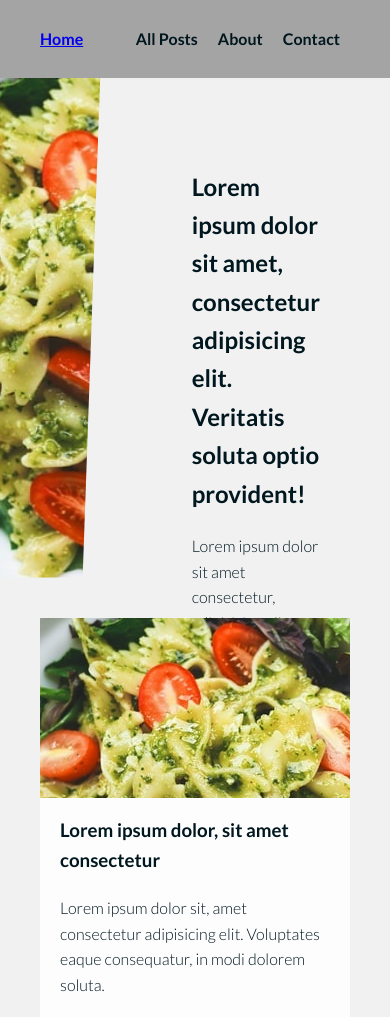
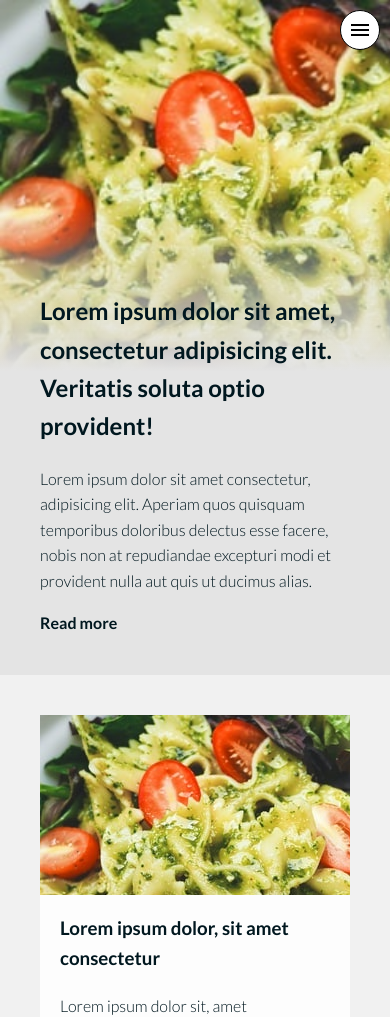
Before and after one commit to simonnineteen90/food-blog, a Flask app: page / in a window 390 px wide. Shown: the top 1017 px of the page. Run offline with Flask 2, Linux system fonts and the light colour scheme.

Commit message:
media queries for hero image

```diff
--- a/static/css/styles.css
+++ b/static/css/styles.css
@@ -52,6 +52,24 @@ body {
   display: flex;
   justify-content: flex-end;
   background-color: var(--color-white);
+  background: linear-gradient(90deg, rgba(0, 12, 23, 0) 30%, #e4e4e4 55%), url(/static/images/hero-image.jpg);
+  background-size: cover;
+}
+@media only screen and (max-width: 800px) {
+  .hero {
+    height: 70rem;
+    flex-direction: column;
+    background: linear-gradient(180deg, rgba(0, 12, 23, 0) 30%, #e4e4e4 55%), url(/static/images/hero-image.jpg);
+    background-size: cover;
+  }
+}
+@media only screen and (max-width: 600px) {
+  .hero {
+    height: 80vh;
+    flex-direction: column;
+    background: linear-gradient(180deg, rgba(0, 12, 23, 0) 30%, #e4e4e4 55%), url(/static/images/hero-image.jpg);
+    background-size: cover;
+  }
 }
 
 .main-content {
@@ -119,57 +137,22 @@ label {
   margin: 20px 0 10px 0;
 }
 
-/* nav {
-    width: 100%;
-    height: 60px;
-    background-color: #FDFDFD;
-    position: absolute;
-    top: 0;
-    left: 0;
-
-    display: flex;
-    justify-content: center;
-    align-items: center;
-
-    font-size: 1.6rem;
-
-
-}
-
-.nav_container {
-    width: 1000px;
-    height: inherit;
-
-    display: flex;
-    justify-content: space-between;
-    align-items: center;
-}
-
-nav ul {
-
-    height: 100%;
-    padding:0;
-    list-style: none;
-
-    display: flex;
-    flex-direction: row;
-    align-items: center;
-    justify-content: flex-end;
-
-}
-
-nav ul li {
-
-    font-weight: 700;
-    margin: 0 10px;
-}
-
-.nav-home {
-    font-weight: 700;
-} */
 .navigation {
   font-size: 1.6rem;
   font-weight: 700;
+}
+@media only screen and (max-width: 600px) {
+  .navigation {
+    display: none;
+  }
+}
+.navigation a {
+  text-decoration: none;
+  color: inherit;
+}
+.navigation a:hover {
+  color: orangered;
+  transition: all 0.2s;
 }
 .navigation__home {
   margin-left: 4rem;
@@ -183,27 +166,28 @@ nav ul li {
 .navigation__links li {
   margin: 1rem;
 }
-.navigation__links a {
-  text-decoration: none;
-  color: inherit;
-}
-.navigation__links a:hover {
-  color: orangered;
-  transition: all 0.2s;
-}
 
 .hero__image {
   flex: 0 0 50%;
-  background: orangered;
-  background: url(/static/images/hero-image.jpg);
   background-repeat: no-repeat;
   background-size: cover;
   clip-path: polygon(0 0, 89% 0, 80% 100%, 0% 100%);
+}
+@media only screen and (max-width: 600px) {
+  .hero__image {
+    flex: 0 0 40%;
+  }
 }
 .hero__content {
   flex: 0 0 50%;
   padding: 7rem;
   font-size: 1.6rem;
+}
+@media only screen and (max-width: 600px) {
+  .hero__content {
+    flex: 0 0 60%;
+    padding: 4rem;
+  }
 }
 .hero__content a {
   text-decoration: none;
@@ -227,4 +211,36 @@ nav ul li {
   padding: 0 2rem;
 }
 
+.ham {
+  position: fixed;
+  top: 1rem;
+  right: 1rem;
+  width: 4rem;
+  height: 4rem;
+  border: black solid 1px;
+  border-radius: 50%;
+  background: white;
+  cursor: pointer;
+}
+
+.closeIcon {
+  display: none;
+}
+
+.mobile-menu {
+  position: fixed;
+  top: 0;
+  left: 0;
+  right: 0;
+  bottom: 0;
+  width: 100%;
+  height: 100vh;
+  background: black;
+  color: white;
+  display: none;
+  transition: transform 0.2s;
+  list-style: none;
+  padding-top: 4rem;
+}
+
 /*# sourceMappingURL=styles.css.map */
--- a/static/sass/_components.scss
+++ b/static/sass/_components.scss
@@ -58,65 +58,32 @@ label {
 
 
 // *************
-// NAV version 1
-
-/* nav {
-    width: 100%;
-    height: 60px;
-    background-color: #FDFDFD;
-    position: absolute;
-    top: 0;
-    left: 0;
-
-    display: flex;
-    justify-content: center;
-    align-items: center;
-
-    font-size: 1.6rem;
-
-
-}
-
-.nav_container {
-    width: 1000px;
-    height: inherit;
-
-    display: flex;
-    justify-content: space-between;
-    align-items: center;
-}
-
-nav ul {
-
-    height: 100%;
-    padding:0;
-    list-style: none;
-
-    display: flex;
-    flex-direction: row;
-    align-items: center;
-    justify-content: flex-end;
-
-}
-
-nav ul li {
-
-    font-weight: 700;
-    margin: 0 10px;
-}
-
-.nav-home {
-    font-weight: 700;
-} */
-
-
-
-// *************
 // NAV version 2
 
 .navigation {
     font-size: 1.6rem;
     font-weight: 700;
+
+    @media only screen and (max-width:600px) {
+        display: none;
+    }
+
+
+    & a {
+        text-decoration: none;
+        color: inherit;
+
+        &:hover {
+            color: orangered;
+            transition: all .2s;
+
+        }
+
+
+
+    }
+
+
 
     &__home {
         margin-left: 4rem;
@@ -132,16 +99,6 @@ nav ul li {
             margin: 1rem;
         }
 
-        & a {
-            text-decoration: none;
-            color: inherit;
-
-            &:hover {
-                color: orangered;
-                transition: all .2s;
-
-            }
-        }
     }
 
 }
@@ -155,12 +112,14 @@ nav ul li {
 .hero {
     &__image {
         flex:0 0 50%;
-        background: orangered;
-        background: url(/static/images/hero-image.jpg);
         background-repeat: no-repeat;
         background-size: cover;
 
         clip-path: polygon(0 0, 89% 0, 80% 100%, 0% 100%);
+
+        @media only screen and (max-width:600px) {
+            flex: 0 0 40%;
+        }
 
     }
 
@@ -168,6 +127,11 @@ nav ul li {
         flex: 0 0 50%;
         padding: 7rem;
         font-size: 1.6rem;
+
+        @media only screen and (max-width:600px) {
+            flex: 0 0 60%;
+            padding: 4rem;
+        }
 
         & a {
             text-decoration: none;
@@ -202,3 +166,39 @@ nav ul li {
         }
     }
 }
+
+// Mobile Menu
+
+.ham {
+    position: fixed;
+    top: 1rem;
+    right: 1rem;
+    width: 4rem;
+    height: 4rem;
+    border: black solid 1px;
+    border-radius: 50%;
+    background: white;
+    cursor: pointer;
+
+}
+
+.closeIcon {
+    display: none;
+}
+
+.mobile-menu {
+    position: fixed;
+    top: 0;
+    left: 0;
+    right: 0;
+    bottom: 0;
+    width: 100%;
+    height: 100vh;
+    background: black;
+    color: white;
+    //transform: translateY(-100%);
+    display:none;
+    transition: transform 0.2s;
+    list-style: none;
+    padding-top: 4rem;
+}
--- a/static/sass/_layout.scss
+++ b/static/sass/_layout.scss
@@ -1,12 +1,13 @@
+
+
+
+
 .container {
-max-width: 120rem;
-margin:0 auto;
-background-color: var(--color-light-gray);
-
-min-height: 100vh;
-
+    max-width: 120rem;
+    margin:0 auto;
+    background-color: var(--color-light-gray);
+    min-height: 100vh;
 }
-
 
 
 .navigation {
@@ -24,13 +25,28 @@ min-height: 100vh;
     display: flex;
     justify-content: flex-end;
     background-color: var(--color-white);
+    background: linear-gradient(90deg, rgba(0,12,23,0) 30%, rgba(228,228,228,1) 55%),
+                url(/static/images/hero-image.jpg);
+    background-size: cover;
 
-    //mask-image: linear-gradient(90deg rgba(0, 0, 0, 1.0), transparent);
+    @media only screen and (max-width:800px) {
+        height: 70rem;
+        flex-direction: column;
+        background: linear-gradient(180deg, rgba(0,12,23,0) 30%, rgba(228,228,228,1) 55%),
+                url(/static/images/hero-image.jpg);
+        background-size: cover;
+    }
 
-
-    // height: 500px;
+    @media only screen and (max-width:600px) {
+        height: 80vh;
+        flex-direction: column;
+        background: linear-gradient(180deg, rgba(0,12,23,0) 30%, rgba(228,228,228,1) 55%),
+                url(/static/images/hero-image.jpg);
+        background-size: cover;
+    }
 
 }
+
 
 .main-content {
     // height: 100rem;
--- a/templates/base.html
+++ b/templates/base.html
@@ -5,9 +5,11 @@
     <meta http-equiv="X-UA-Compatible" content="ie=edge">
     <title>Flex Practice</title>
 
-    <link rel="stylesheet" href="static/css/styles.css">
+
     <link rel="preconnect" href="https://fonts.gstatic.com">
     <link href="https://fonts.googleapis.com/css2?family=Lato:wght@300;700&display=swap" rel="stylesheet">
+    <link href="https://fonts.googleapis.com/icon?family=Material+Icons" rel="stylesheet">
+    <link rel="stylesheet" href="static/css/styles.css">
 
 </head>
 <body>
--- a/templates/nav.html
+++ b/templates/nav.html
@@ -8,3 +8,21 @@
         <li> <a href="{{ url_for('contact') }}">Contact</a> </li>
     </ul>
 </nav>
+
+<button class="ham">
+    <span class="menuIcon material-icons">
+        menu
+    </span>
+    <span class="material-icons closeIcon">
+        close
+    </span>
+
+</button>
+
+<ul class="mobile-menu">
+    <li><a class="mob-link" href="#">Link 1</a></li>
+    <li><a class="mob-link" href="#">Link 2</a></li>
+    <li><a class="mob-link" href="#">Link 3</a></li>
+    <li><a class="mob-link" href="#">Link 4</a></li>
+    <li><a class="mob-link" href="#">Link 5</a></li>
+</ul>
```
Also changed, not shown: 2 other files.
